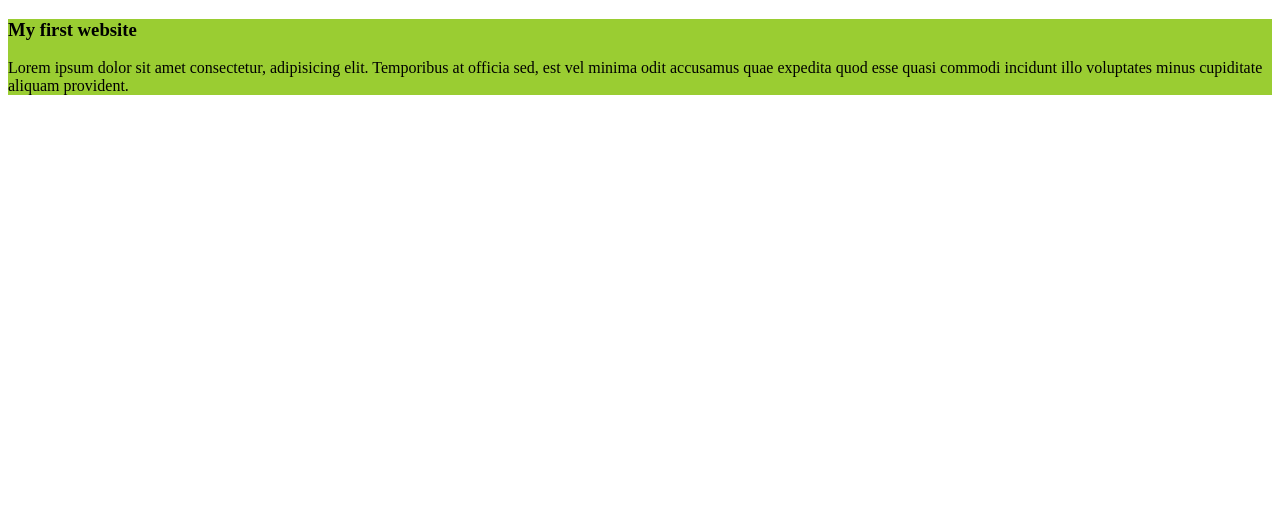
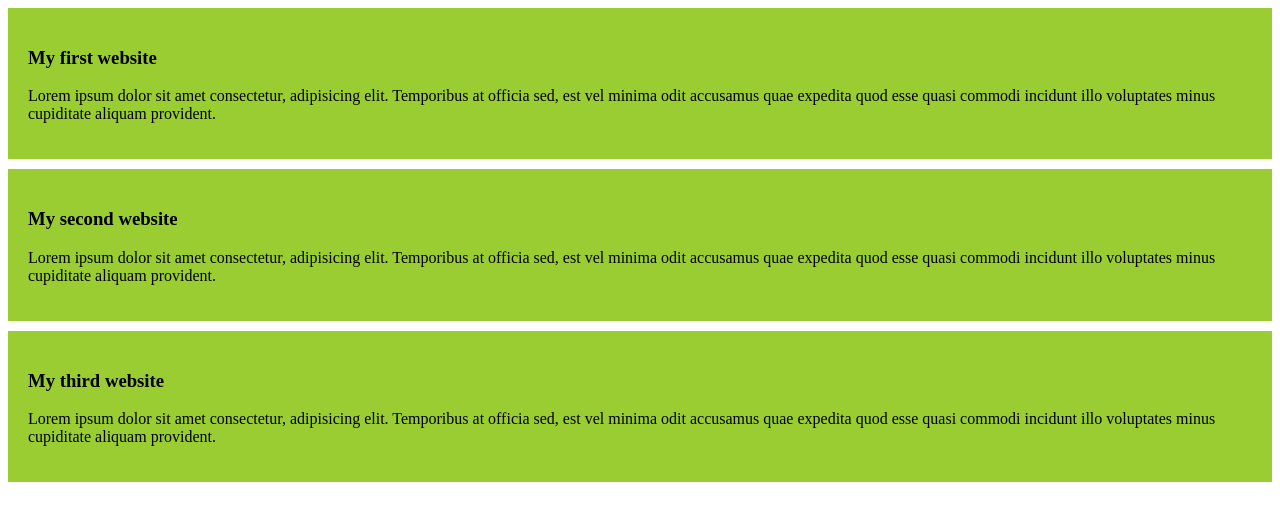
Before and after one commit to alaminbappy1/my-simple-website, a plain HTML site: page index.html in a window 1280 px wide. Drawn offline with Linux system fonts and the light colour scheme.

Commit message:
added second & the third blog

```diff
--- a/index.html
+++ b/index.html
@@ -7,10 +7,18 @@
     <link rel="stylesheet" href="styles/blog.css">
 </head>
 <body>
+
     <div>
         <h3>My first website</h3>
         <p>Lorem ipsum dolor sit amet consectetur, adipisicing elit. Temporibus at officia sed, est vel minima odit accusamus quae expedita quod esse quasi commodi incidunt illo voluptates minus cupiditate aliquam provident.</p>
     </div>
-
+    <div>
+        <h3>My second website</h3>
+        <p>Lorem ipsum dolor sit amet consectetur, adipisicing elit. Temporibus at officia sed, est vel minima odit accusamus quae expedita quod esse quasi commodi incidunt illo voluptates minus cupiditate aliquam provident.</p>
+    </div>
+    <div>
+        <h3>My third website</h3>
+        <p>Lorem ipsum dolor sit amet consectetur, adipisicing elit. Temporibus at officia sed, est vel minima odit accusamus quae expedita quod esse quasi commodi incidunt illo voluptates minus cupiditate aliquam provident.</p>
+    </div>
 </body>
 </html>
--- a/styles/blog.css
+++ b/styles/blog.css
@@ -1,3 +1,5 @@
 div{
     background: yellowgreen;
+    padding: 20px;
+    margin-bottom: 10px;
 }
```
